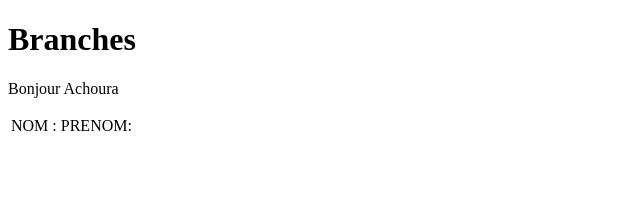
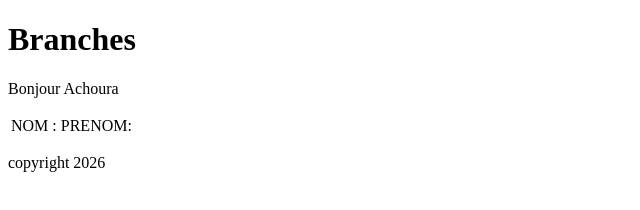
Before and after one commit to ACHOURALAACHIR/Tp_Lundi_16, a plain HTML site: page index.html in a window 1280 px wide. Shown: the whole page, without its empty margins (0-640 px from the left). Drawn offline with Linux system fonts and the light colour scheme.

Commit message:
ajout un footer

```diff
--- a/index.html
+++ b/index.html
@@ -14,5 +14,8 @@
 
         </tr>
     </table>
+    <footer>
+        <p>copyright 2026</p>
+    </footer>
 </body>
 </html>
```
